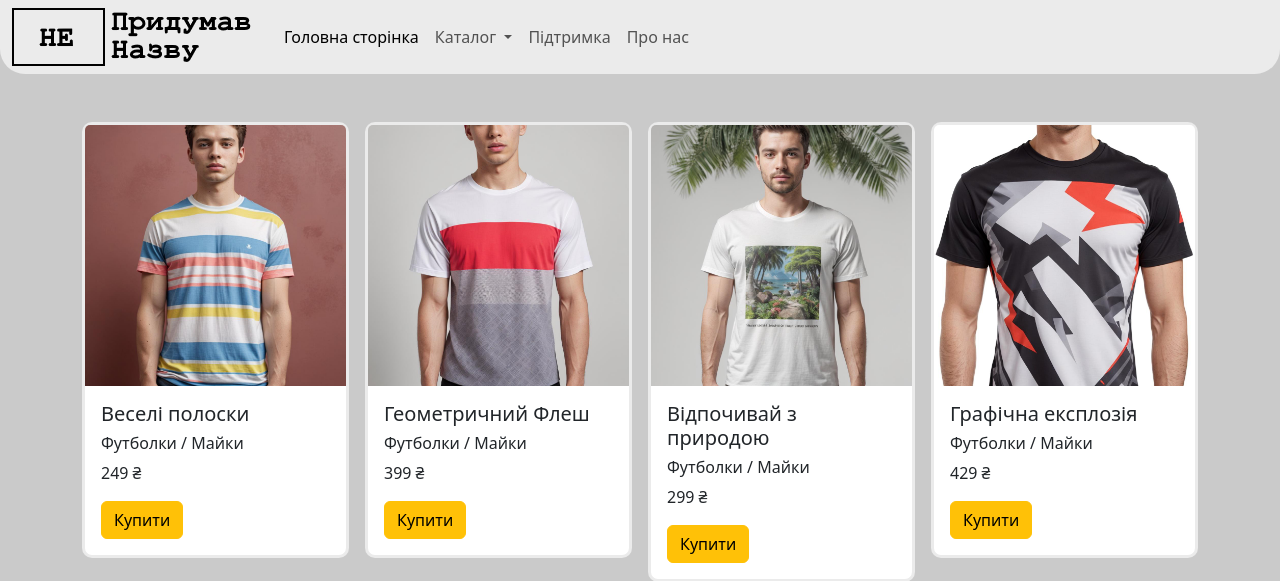
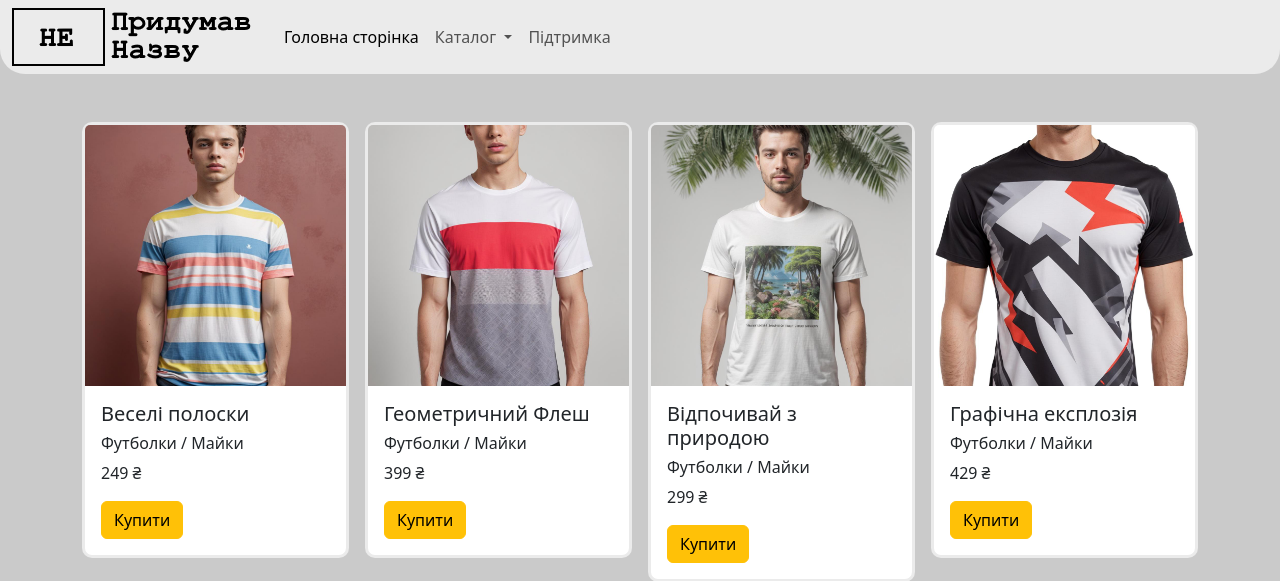
Before and after one commit to sergiynyk/clothes-shop-web-site, a Flask app: page /catalog in a window 1280 px wide. Shown: the top 581 px of the page. Run offline with Flask 3, Linux system fonts and the light colour scheme; data comes from the database, SQL or seed files in the repository.

Commit message:
Add files via upload

```diff
--- a/templates/menu.html
+++ b/templates/menu.html
@@ -60,9 +60,6 @@
         <li class="nav-item">
           <a class="nav-link" href="{{ url_for('support') }}">Підтримка</a>
         </li>
-        <li class="nav-item">
-          <a class="nav-link" href="{{ url_for('about_us') }}">Про нас</a>
-        </li>
       </ul>
     </div>
   </div>
```
